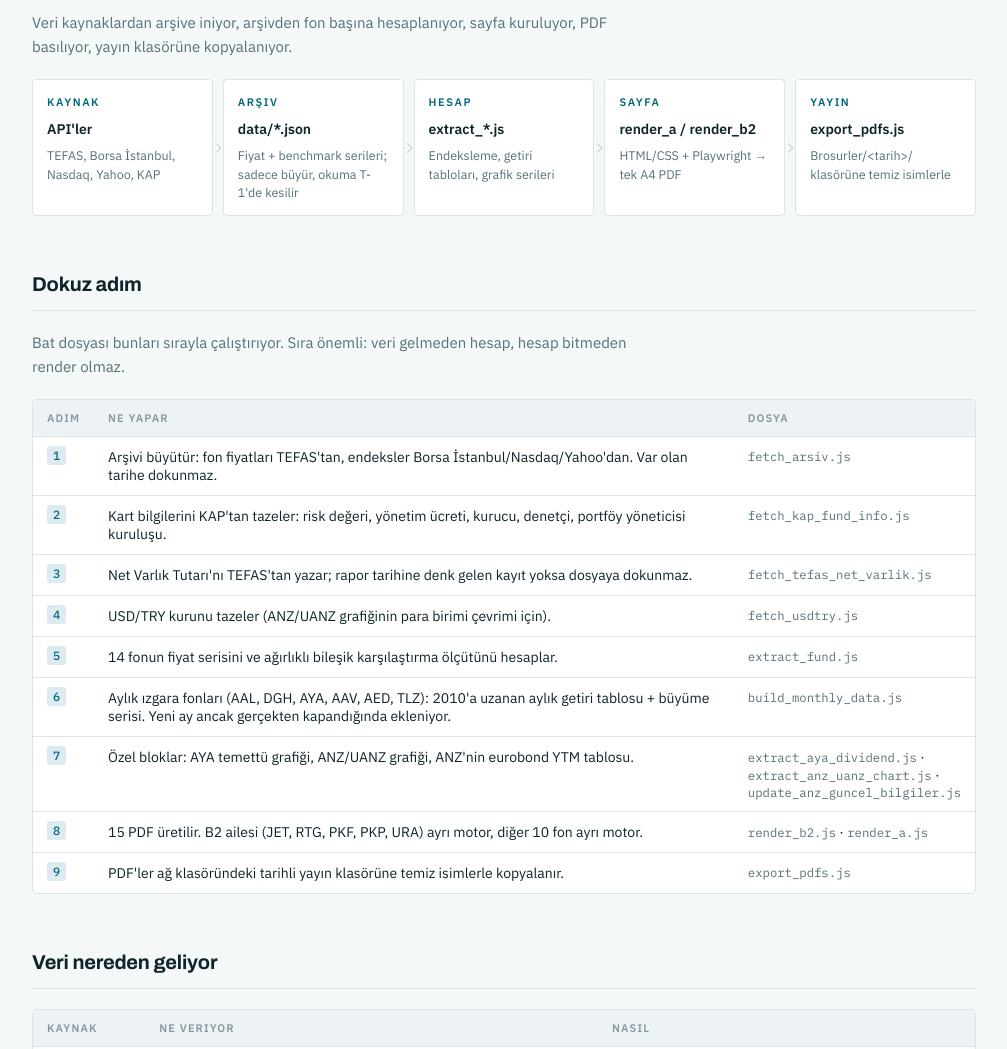
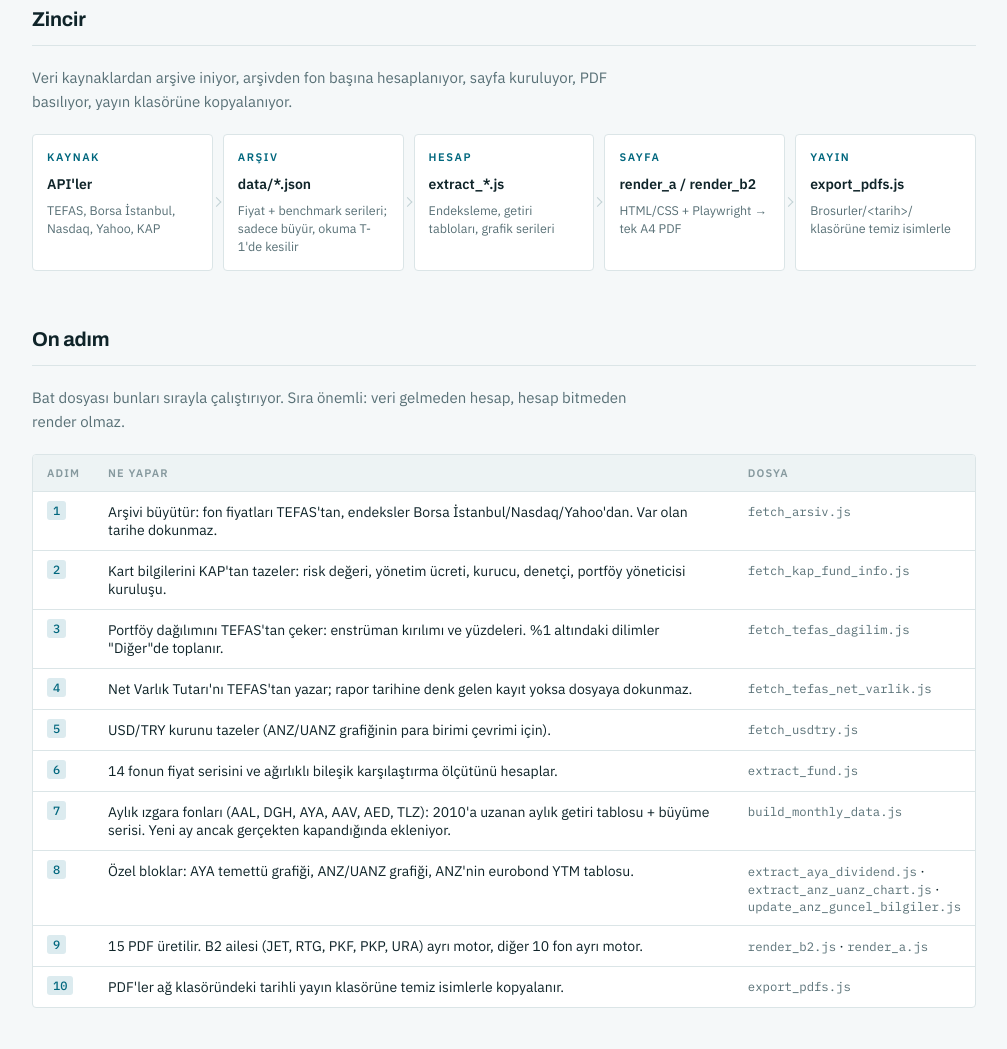
Before and after one commit to metetezel/FonBrosurPipeline, a website: page kilavuz.html in a window 1280 px wide. Shown: the part 732-1781 px from the top of the page, without its empty margins (136-1143 px from the left). Drawn offline with Linux system fonts and the light colour scheme.

Commit message:
Dagitim karari ve haftalik turun 10 adimi dokumana islendi
- Dagitim artik acik is degil (Mete, 29.08.2026): PDF'ler yayin klasorunde
  hazir olunca siteye elle yukleniyor, pipeline sunucuya tasinmayacak.
  Teslim noktasi Brosurler/<yayin tarihi>/ altindaki 15 PDF.
- Bat dun geceden beri 10 adim calisiyordu (portfoy dagilimi 3. adim olarak
  eklenmisti) ama README ve kilavuz "dokuz adim" diyor, fetch_tefas_dagilim.js
  listede gorunmuyordu; iki tabloda da adimlar eklenip yeniden numaralandi.
- Kilavuzdaki "Acik kalanlar" tablosunda tek madde kaldi: ANZ getiri tablosu.

Co-Authored-By: Claude Opus 5 <noreply@anthropic.com>

```diff
--- a/kilavuz.html
+++ b/kilavuz.html
@@ -181,7 +181,7 @@
     <span><b>Depo:</b> github.com/metetezel/FonBrosurPipeline</span>
     <span><b>Çalışma kopyası:</b> <span class="mono">C:\Users\metete\FonBrosurPipeline</span></span>
     <span><b>Üretim:</b> haftalık, perşembe öğleden sonra</span>
-    <span><b>Son güncelleme:</b> 28.08.2026</span>
+    <span><b>Son güncelleme:</b> 29.08.2026</span>
   </div>
 </header>
 
@@ -192,6 +192,7 @@
     <p class="note"><strong>İki ayrı tarih var.</strong> Başlıktaki rozet <em>yayın tarihi</em>: PDF'i ürettiğin gün. Rakamlar ise her zaman <em>T-1</em> — bugünün verisi hesaba hiç katılmıyor, böylece sonuç TEFAS'ın o günü yayınlayıp yayınlamamasından bağımsız. İkisi karışmıyor çünkü bilgi kartındaki <span class="mono">Birim Fiyat (28.08.2026)</span> satırı veri gününü yazıyor.</p>
     <p class="note">Emin olmak istersen önce <code>node fetch_arsiv.js --dene</code> — hiçbir şeye dokunmadan hangi tarihe kadar veri geleceğini gösterir.</p>
     <p class="note">Sonuç: <span class="mono">Brosurler\&lt;yayın tarihi&gt;\&lt;KOD&gt;.pdf</span> — ağ klasöründe, 15 dosya.</p>
+    <p class="note"><strong>Son adım elle.</strong> Klasör hazır olduğunda PDF'leri siteye sen yüklüyorsun — yükleme tarafında otomatikleştirilecek bir uç yok, pipeline'ın işi klasörü hazır etmekle bitiyor.</p>
   </div>
 </section>
 
@@ -228,7 +229,7 @@
 </section>
 
 <section>
-  <h2>Dokuz adım</h2>
+  <h2>On adım</h2>
   <p class="sub">Bat dosyası bunları sırayla çalıştırıyor. Sıra önemli: veri gelmeden hesap, hesap bitmeden render olmaz.</p>
   <div class="tablewrap">
     <table>
@@ -238,13 +239,14 @@
       <tbody>
         <tr><td><span class="step-no">1</span></td><td>Arşivi büyütür: fon fiyatları TEFAS'tan, endeksler Borsa İstanbul/Nasdaq/Yahoo'dan. Var olan tarihe dokunmaz.</td><td><span class="mono">fetch_arsiv.js</span></td></tr>
         <tr><td><span class="step-no">2</span></td><td>Kart bilgilerini KAP'tan tazeler: risk değeri, yönetim ücreti, kurucu, denetçi, portföy yöneticisi kuruluşu.</td><td><span class="mono">fetch_kap_fund_info.js</span></td></tr>
-        <tr><td><span class="step-no">3</span></td><td>Net Varlık Tutarı'nı TEFAS'tan yazar; rapor tarihine denk gelen kayıt yoksa dosyaya dokunmaz.</td><td><span class="mono">fetch_tefas_net_varlik.js</span></td></tr>
-        <tr><td><span class="step-no">4</span></td><td>USD/TRY kurunu tazeler (ANZ/UANZ grafiğinin para birimi çevrimi için).</td><td><span class="mono">fetch_usdtry.js</span></td></tr>
-        <tr><td><span class="step-no">5</span></td><td>14 fonun fiyat serisini ve ağırlıklı bileşik karşılaştırma ölçütünü hesaplar.</td><td><span class="mono">extract_fund.js</span></td></tr>
-        <tr><td><span class="step-no">6</span></td><td>Aylık ızgara fonları (AAL, DGH, AYA, AAV, AED, TLZ): 2010'a uzanan aylık getiri tablosu + büyüme serisi. Yeni ay ancak gerçekten kapandığında ekleniyor.</td><td><span class="mono">build_monthly_data.js</span></td></tr>
-        <tr><td><span class="step-no">7</span></td><td>Özel bloklar: AYA temettü grafiği, ANZ/UANZ grafiği, ANZ'nin eurobond YTM tablosu.</td><td><span class="mono">extract_aya_dividend.js</span> ·<br><span class="mono">extract_anz_uanz_chart.js</span> ·<br><span class="mono">update_anz_guncel_bilgiler.js</span></td></tr>
-        <tr><td><span class="step-no">8</span></td><td>15 PDF üretilir. B2 ailesi (JET, RTG, PKF, PKP, URA) ayrı motor, diğer 10 fon ayrı motor.</td><td><span class="mono">render_b2.js</span> · <span class="mono">render_a.js</span></td></tr>
-        <tr><td><span class="step-no">9</span></td><td>PDF'ler ağ klasöründeki tarihli yayın klasörüne temiz isimlerle kopyalanır.</td><td><span class="mono">export_pdfs.js</span></td></tr>
+        <tr><td><span class="step-no">3</span></td><td>Portföy dağılımını TEFAS'tan çeker: enstrüman kırılımı ve yüzdeleri. %1 altındaki dilimler "Diğer"de toplanır.</td><td><span class="mono">fetch_tefas_dagilim.js</span></td></tr>
+        <tr><td><span class="step-no">4</span></td><td>Net Varlık Tutarı'nı TEFAS'tan yazar; rapor tarihine denk gelen kayıt yoksa dosyaya dokunmaz.</td><td><span class="mono">fetch_tefas_net_varlik.js</span></td></tr>
+        <tr><td><span class="step-no">5</span></td><td>USD/TRY kurunu tazeler (ANZ/UANZ grafiğinin para birimi çevrimi için).</td><td><span class="mono">fetch_usdtry.js</span></td></tr>
+        <tr><td><span class="step-no">6</span></td><td>14 fonun fiyat serisini ve ağırlıklı bileşik karşılaştırma ölçütünü hesaplar.</td><td><span class="mono">extract_fund.js</span></td></tr>
+        <tr><td><span class="step-no">7</span></td><td>Aylık ızgara fonları (AAL, DGH, AYA, AAV, AED, TLZ): 2010'a uzanan aylık getiri tablosu + büyüme serisi. Yeni ay ancak gerçekten kapandığında ekleniyor.</td><td><span class="mono">build_monthly_data.js</span></td></tr>
+        <tr><td><span class="step-no">8</span></td><td>Özel bloklar: AYA temettü grafiği, ANZ/UANZ grafiği, ANZ'nin eurobond YTM tablosu.</td><td><span class="mono">extract_aya_dividend.js</span> ·<br><span class="mono">extract_anz_uanz_chart.js</span> ·<br><span class="mono">update_anz_guncel_bilgiler.js</span></td></tr>
+        <tr><td><span class="step-no">9</span></td><td>15 PDF üretilir. B2 ailesi (JET, RTG, PKF, PKP, URA) ayrı motor, diğer 10 fon ayrı motor.</td><td><span class="mono">render_b2.js</span> · <span class="mono">render_a.js</span></td></tr>
+        <tr><td><span class="step-no">10</span></td><td>PDF'ler ağ klasöründeki tarihli yayın klasörüne temiz isimlerle kopyalanır.</td><td><span class="mono">export_pdfs.js</span></td></tr>
       </tbody>
     </table>
   </div>
@@ -369,7 +371,6 @@
       <thead><tr><th>Konu</th><th>Durum</th></tr></thead>
       <tbody>
         <tr><td><strong>ANZ getiri tablosu:</strong> Book2.xlsx'in fiyat ve kupon kolonları tam olarak ne? Hesap %4,57 veriyor, Elmas %7,39 — fark girdide.</td><td><span class="flag">Farshad'a soru</span></td></tr>
-        <tr><td><strong>Dağıtım:</strong> PDF'ler siteye nasıl yüklenecek?</td><td><span class="flag">konuşulmadı</span></td></tr>
       </tbody>
     </table>
   </div>
```
Also changed, not shown: README.md.
